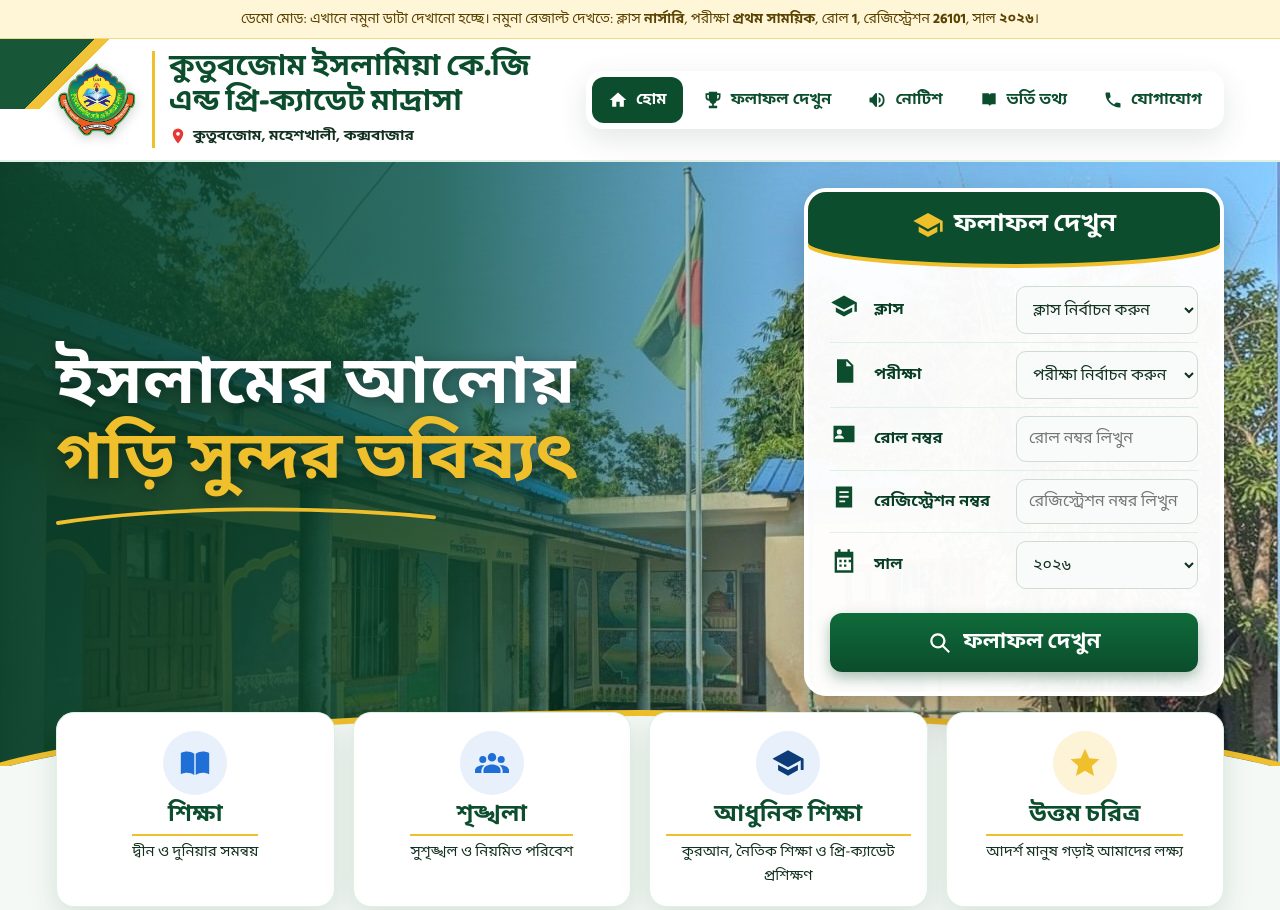
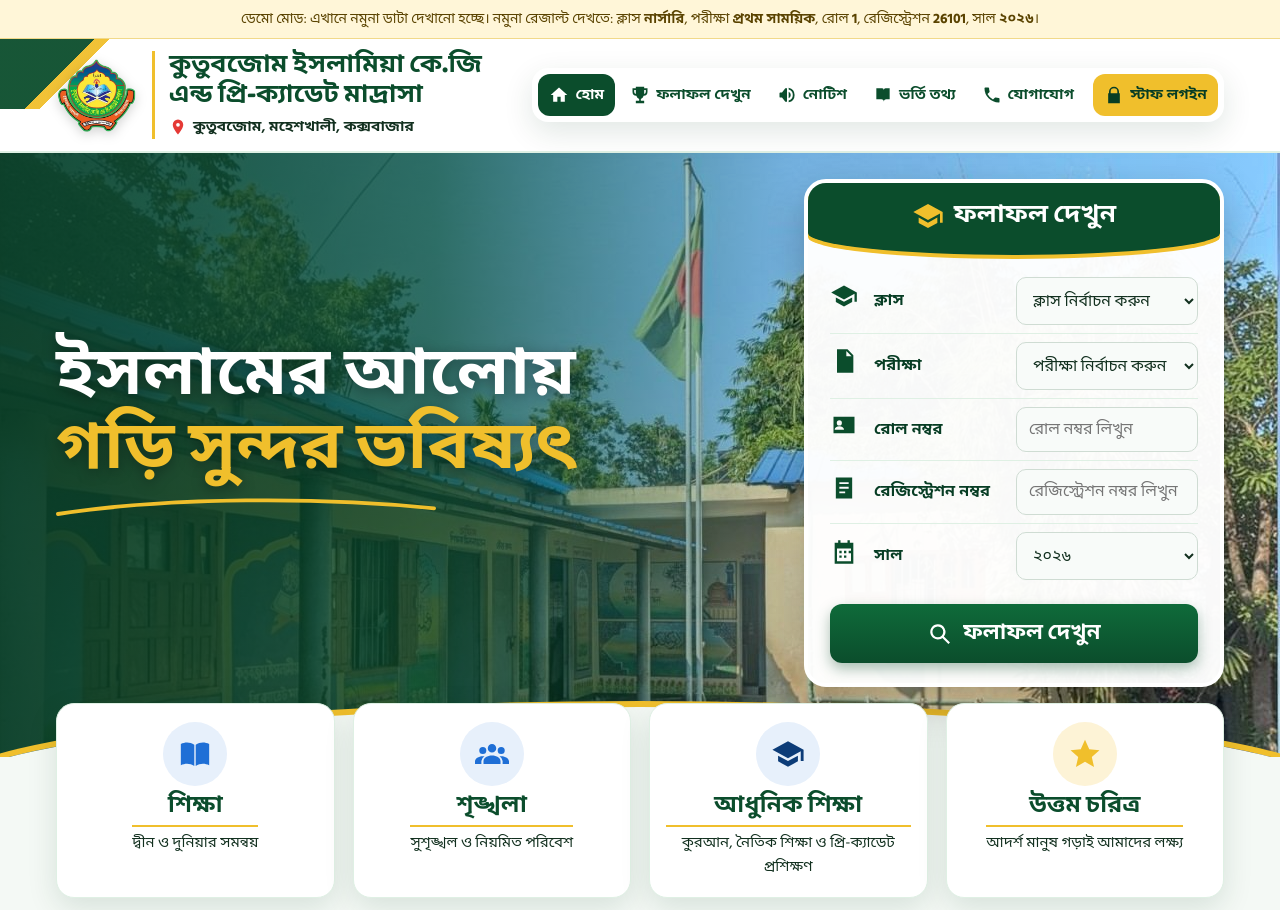
Before and after one commit to absrayhan6-afk/kutub-joom-kg-madrasha, a plain HTML site: page index.html in a window 1280 px wide. Shown: the top 910 px of the page. Drawn offline with Linux system fonts and the light colour scheme.

Commit message:
Add staff login button to the main menu
The only link to the admin panel was a small footer link that was easy
to miss. The header menu now has a highlighted staff login button on
desktop and mobile.

Co-Authored-By: Claude Opus 5.5 <noreply@anthropic.com>
Claude-Session: https://claude.ai/code/session_016fzcJpBimPheHC3CHDtA2L

```diff
--- a/css/site.css
+++ b/css/site.css
@@ -52,6 +52,8 @@ button, input, select { font: inherit; }
 .main-nav a svg { width: 20px; height: 20px; }
 .main-nav a:hover { background: var(--g50); }
 .main-nav a.active { background: var(--g800); color: #fff; }
+.main-nav a.nav-login { background: var(--gold); color: var(--g900); margin-left: 4px; }
+.main-nav a.nav-login:hover { filter: brightness(1.05); background: var(--gold); }
 .menu-btn { display: none; width: 52px; height: 48px; border: 0; border-radius: 12px; background: var(--g800); flex-direction: column; justify-content: center; gap: 6px; padding: 0 14px; cursor: pointer; }
 .menu-btn span { display: block; height: 3px; background: #fff; border-radius: 2px; }
 
@@ -139,6 +141,10 @@ button, input, select { font: inherit; }
 .not-found h3 { margin: 0 0 4px; color: var(--danger); }
 
 /* ===== মোবাইল ===== */
+@media (max-width: 1280px) {
+  .main-nav a { padding: 9px 11px; font-size: 15px; gap: 6px; }
+  .brand-name { font-size: clamp(20px, 2.2vw, 26px); }
+}
 @media (max-width: 980px) {
   .hero-row { grid-template-columns: minmax(0, 1fr); min-height: 0; gap: 18px; }
   .hero { padding-block: 24px 64px; }
--- a/index.html
+++ b/index.html
@@ -42,6 +42,7 @@
       <a href="#notice" data-nav="notice"><svg viewBox="0 0 24 24"><path d="M3 10v4a1 1 0 0 0 1 1h2l4 5h2V4h-2L6 9H4a1 1 0 0 0-1 1zm13.5 2A4.5 4.5 0 0 0 14 8v8a4.5 4.5 0 0 0 2.5-4zM14 3.2v2.1a7 7 0 0 1 0 13.4v2.1a9 9 0 0 0 0-17.6z"/></svg>নোটিশ</a>
       <a href="#admission" data-nav="admission"><svg viewBox="0 0 24 24"><path d="M4 4h7a2 2 0 0 1 2 2v14a3 3 0 0 0-3-3H4zm16 0h-5a2 2 0 0 0-2 2v14a3 3 0 0 1 3-3h4z"/></svg>ভর্তি তথ্য</a>
       <a href="#contact" data-nav="contact"><svg viewBox="0 0 24 24"><path d="M6.6 10.8a15 15 0 0 0 6.6 6.6l2.2-2.2a1 1 0 0 1 1-.25 11.4 11.4 0 0 0 3.6.57 1 1 0 0 1 1 1V20a1 1 0 0 1-1 1A17 17 0 0 1 3 4a1 1 0 0 1 1-1h3.5a1 1 0 0 1 1 1c0 1.25.2 2.45.57 3.6a1 1 0 0 1-.25 1z"/></svg>যোগাযোগ</a>
+      <a href="admin.html" class="nav-login"><svg viewBox="0 0 24 24"><path d="M6 10V8a6 6 0 1 1 12 0v2h1v12H5V10zm2 0h8V8a4 4 0 0 0-8 0z"/></svg>স্টাফ লগইন</a>
     </nav>
   </div>
 </header>
--- a/js/public.js
+++ b/js/public.js
@@ -10,7 +10,7 @@
   // মোবাইল মেনু
   const menuBtn = $('#menuBtn'), nav = $('#mainNav');
   menuBtn.addEventListener('click', () => { const o = nav.classList.toggle('open'); menuBtn.setAttribute('aria-expanded', o); });
-  $$('#mainNav a').forEach((a) => a.addEventListener('click', () => {
+  $$('#mainNav a[data-nav]').forEach((a) => a.addEventListener('click', () => {
     $$('#mainNav a').forEach((x) => x.classList.toggle('active', x === a));
     nav.classList.remove('open'); menuBtn.setAttribute('aria-expanded', 'false');
   }));
```
